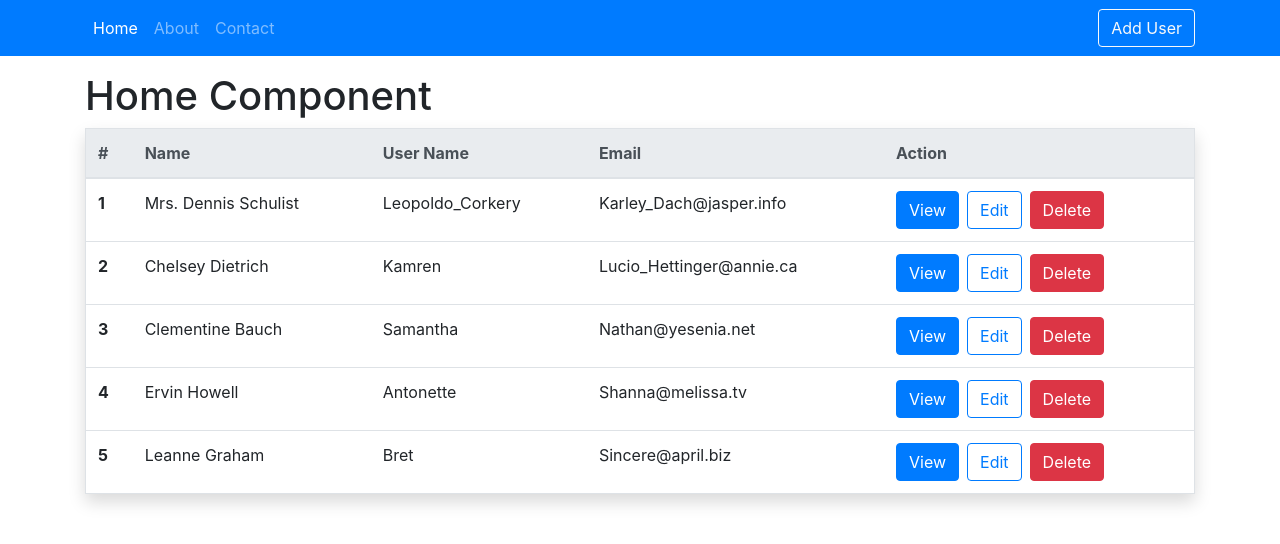
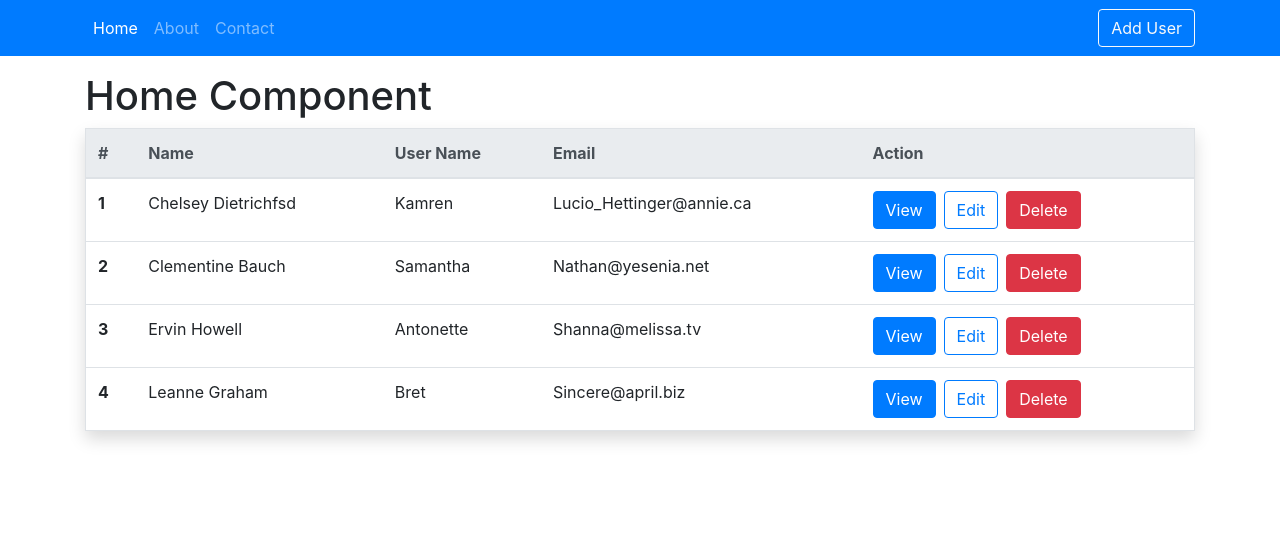
Before and after one commit to amitkumar392/React-js-CRED-application, a React (Create React App) app: page / in a window 1280 px wide. Shown: the top 544 px of the page. Built offline with nearby package versions, Linux system fonts and the light colour scheme; data requests are answered from the project's data file; the HTML template or start-up script is replaced by a standard one.

Commit message:
Add files via upload
dd

```diff
--- a/db.json
+++ b/db.json
@@ -71,7 +71,7 @@
     },
     {
       "id": 5,
-      "name": "Chelsey Dietrich",
+      "name": "Chelsey Dietrichfsd",
       "username": "Kamren",
       "email": "Lucio_Hettinger@annie.ca",
       "address": {
@@ -91,29 +91,6 @@
         "catchPhrase": "User-centric fault-tolerant solution",
         "bs": "revolutionize end-to-end systems"
       }
-    },
-    {
-      "id": 6,
-      "name": "Mrs. Dennis Schulist",
-      "username": "Leopoldo_Corkery",
-      "email": "Karley_Dach@jasper.info",
-      "address": {
-        "street": "Norberto Crossing",
-        "suite": "Apt. 950",
-        "city": "South Christy",
-        "zipcode": "23505-1337",
-        "geo": {
-          "lat": "-71.4197",
-          "lng": "71.7478"
-        }
-      },
-      "phone": "1-477-935-8478 x6430",
-      "website": "ola.org",
-      "company": {
-        "name": "Considine-Lockman",
-        "catchPhrase": "Synchronised bottom-line interface",
-        "bs": "e-enable innovative applications"
-      }
     }
   ]
 }
--- a/src/components/Users/EditUser.js
+++ b/src/components/Users/EditUser.js
@@ -25,13 +25,14 @@ const EditUser = () => {
 
     }
     useEffect(()=>{
+        const loadUser=async ()=>{
+            const result = await axios.get(`http://localhost:4000/users/${id}`);
+            setUser(result.data);
+
+        }
         loadUser();
     },[]);
-    const loadUser=async ()=>{
-        const result = await axios.get(`http://localhost:4000/users/${id}`);
-        setUser(result.data);
 
-    }
     return (
         <div className="container">
             <div className="w-75 mx-auto shadow p-5">
--- a/src/components/Users/ViewUser.js
+++ b/src/components/Users/ViewUser.js
@@ -14,16 +14,17 @@ const ViewUser = () => {
     });
     const { id } = useParams();
 
-    const loadUser = async () => {
-        const res = await axios.get(`http://localhost:4000/users/${id}`);
-        setUser(res.data);
 
-    }
     const handleBack=()=>{
         history.push('/');
     }
 
     useEffect(() => {
+        const loadUser = async () => {
+            const res = await axios.get(`http://localhost:4000/users/${id}`);
+            setUser(res.data);
+
+        }
         loadUser();
     }, []);
 
```
